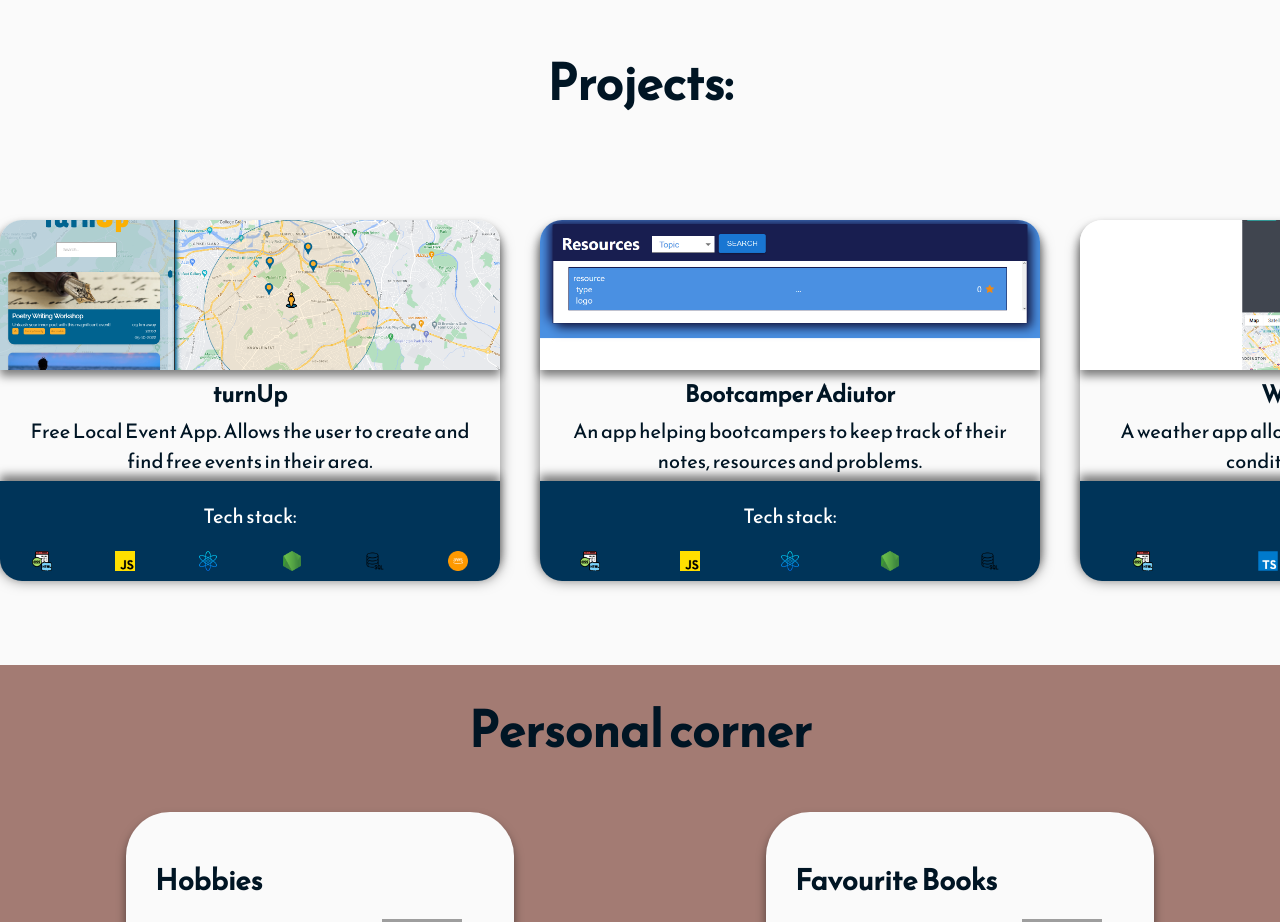
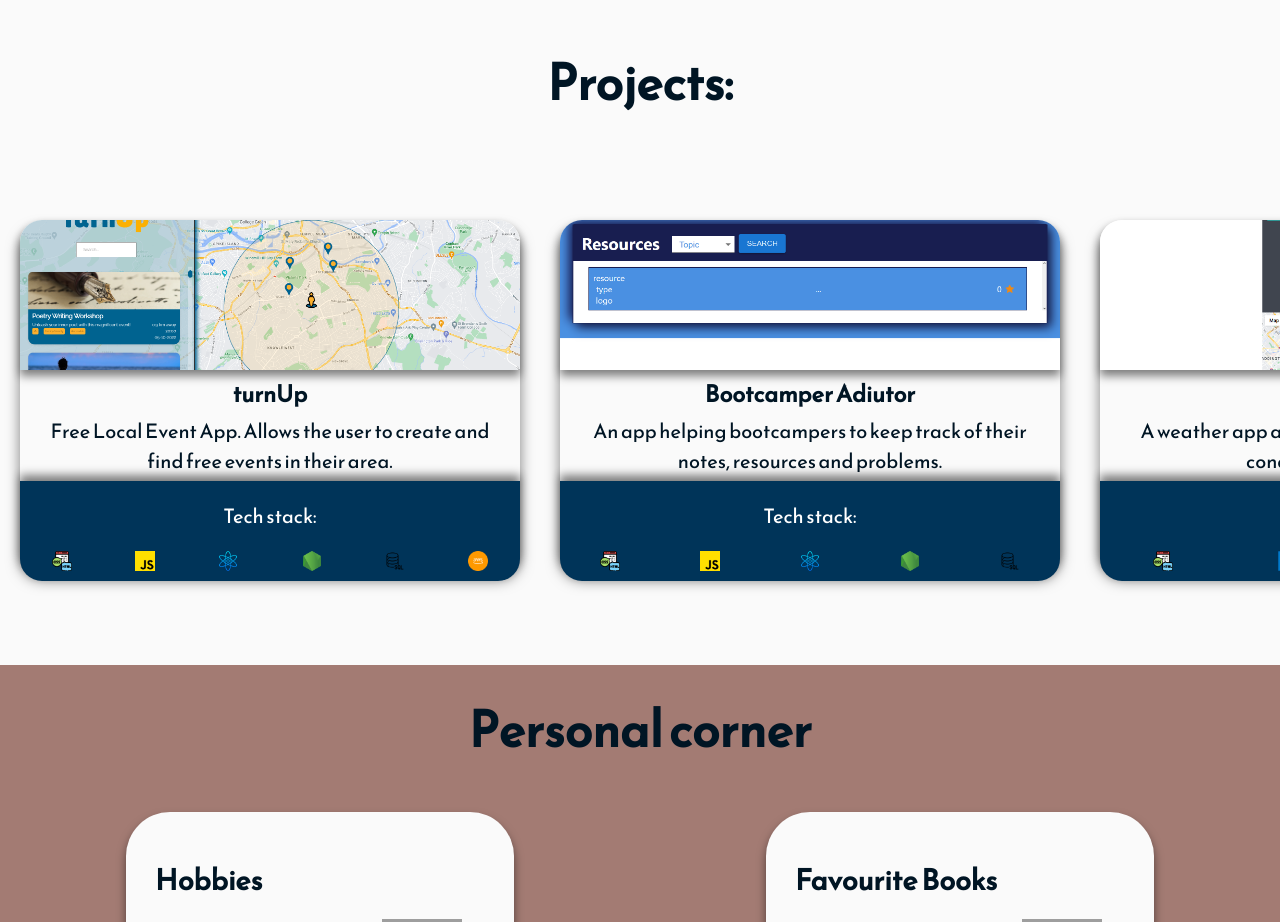
Before and after one commit to MightyKielsa/my_professional_page, a SvelteKit app: page / in a window 1280 px wide. Shown: the part 1640-2562 px from the top of the page. Built offline with nearby package versions, Linux system fonts and the light colour scheme; grey boxes are pictures that could not be loaded.

Commit message:
fixed media query for macs

```diff
--- a/src/routes/+page.svelte
+++ b/src/routes/+page.svelte
@@ -415,7 +415,9 @@
 			overflow-x: scroll;
 			gap: 40px;
 			height: 600px;
-			align-items: center;
+			align-items: flex-start;
+			padding-left: 20px;
+			padding-right: 20px;
 		}
 		/*____________________________PERSONAL CORNER___________________________*/
 		.personal-corner-content-div ul {
```
